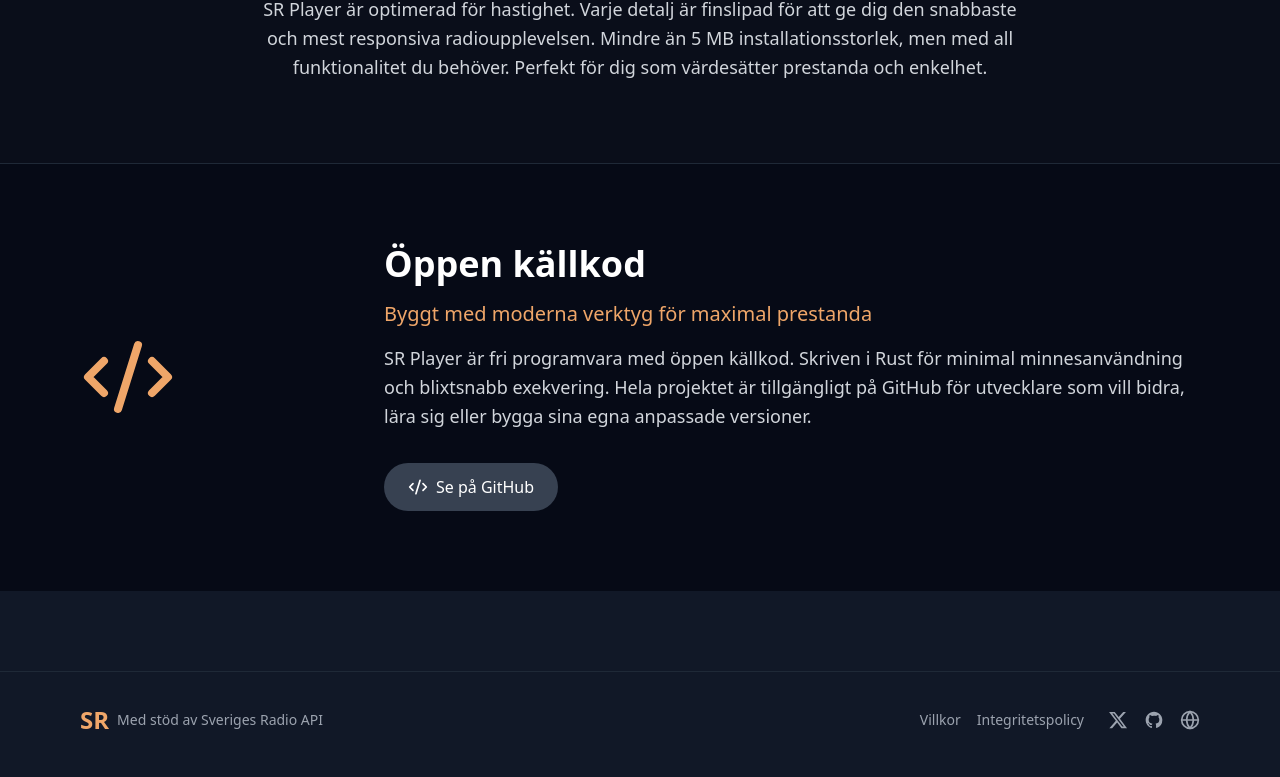
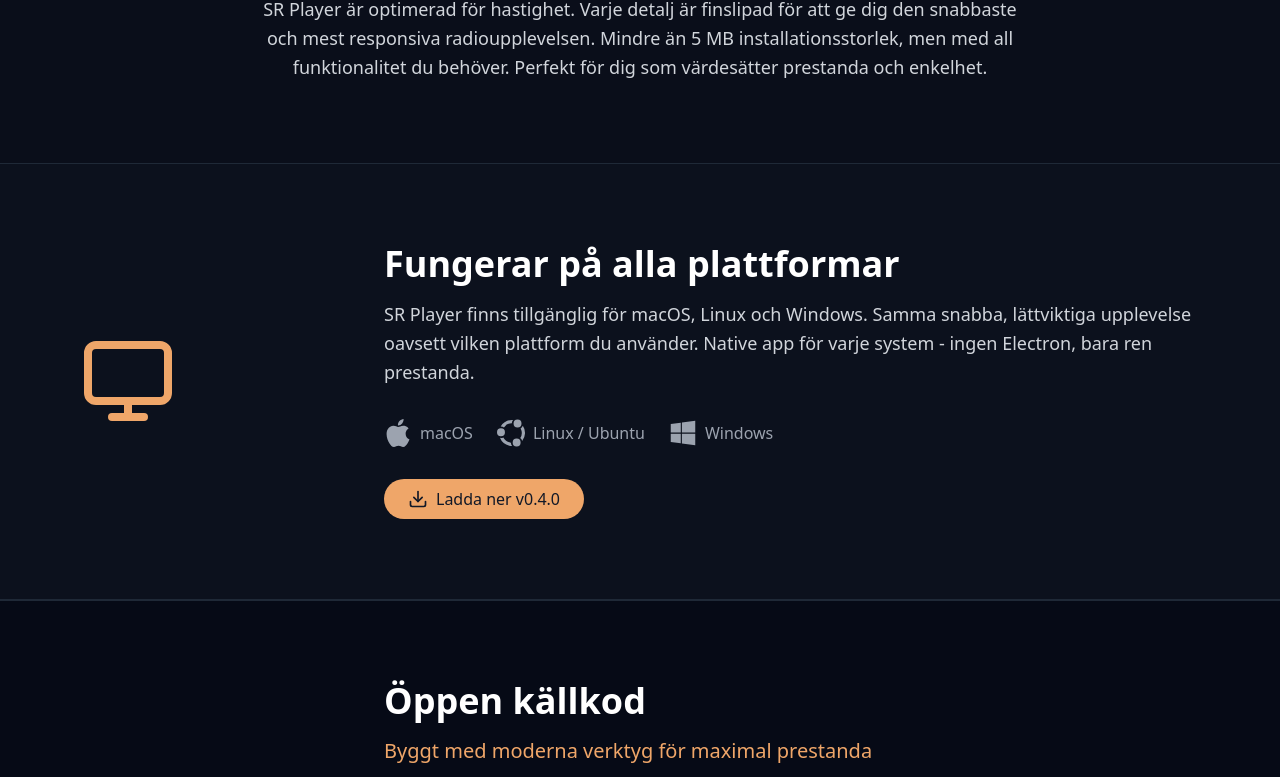
Before and after one commit to wlinds/React-Vite-Web-Template-2024, a React (Vite) app: page / in a window 1280 px wide. Shown: the part 1012-1789 px from the top of the page. Built offline with nearby package versions, Linux system fonts and the light colour scheme.

Commit message:
bump download version to 0.4.0, add cross-platform section

```diff
--- a/package.json
+++ b/package.json
@@ -16,6 +16,7 @@
     "react": "^18.3.1",
     "react-dom": "^18.3.1",
     "react-i18next": "^16.2.4",
+    "react-icons": "^5.5.0",
     "react-router-dom": "^6.27.0"
   },
   "devDependencies": {
--- a/src/components/PortalLanding.jsx
+++ b/src/components/PortalLanding.jsx
@@ -1,5 +1,7 @@
 // PortalLanding.jsx
-import { Zap, HardDrive, Gauge, Leaf, Download, Code2 } from 'lucide-react';
+import { Zap, HardDrive, Gauge, Leaf, Download, Code2, Monitor } from 'lucide-react';
+import { SiApple, SiUbuntu } from 'react-icons/si';
+import { FaWindows } from 'react-icons/fa';
 import { useTranslation } from 'react-i18next';
 import Header from './Header';
 
@@ -128,6 +130,46 @@
         </div>
       </div>
 
+      {/* Cross-Platform Section */}
+      <div className="bg-gray-900/30 border-y border-gray-800">
+        <div className="max-w-6xl mx-auto px-4 py-12 lg:py-20">
+          <div className="flex flex-col lg:flex-row lg:items-center gap-8">
+            <div className="lg:w-1/4 flex justify-center lg:justify-start">
+              <Monitor className="w-24 h-24 text-brand-400" />
+            </div>
+            <div className="lg:w-3/4 space-y-4">
+              <h2 className="text-3xl lg:text-4xl font-bold">{t('crossplatform.title')}</h2>
+              <p className="text-gray-300 text-lg leading-relaxed">
+                {t('crossplatform.description')}
+              </p>
+              <div className="flex gap-6 pt-4">
+                <div className="flex items-center gap-2 text-gray-400">
+                  <SiApple className="w-7 h-7" />
+                  <span className="font-medium">macOS</span>
+                </div>
+                <div className="flex items-center gap-2 text-gray-400">
+                  <SiUbuntu className="w-7 h-7" />
+                  <span className="font-medium">Linux / Ubuntu</span>
+                </div>
+                <div className="flex items-center gap-2 text-gray-400">
+                  <FaWindows className="w-7 h-7" />
+                  <span className="font-medium">Windows</span>
+                </div>
+              </div>
+              <div className="pt-4 flex justify-left">
+                <button
+                  onClick={handleDownload}
+                  className="bg-brand-400 text-gray-900 px-6 py-2 rounded-full font-medium hover:bg-brand-500 transition-colors inline-flex items-center gap-2"
+                >
+                  <Download className="w-5 h-5" />
+                  {t('hero.cta.download')}
+                </button>
+              </div>
+            </div>
+          </div>
+        </div>
+      </div>
+
       {/* Developer Section */}
       <div className="bg-gray-950/50 border-t border-gray-800">
         <div className="max-w-6xl mx-auto px-4 py-12 lg:py-20">
--- a/src/i18n.js
+++ b/src/i18n.js
@@ -8,7 +8,7 @@
       "hero.title": "SR Player",
       "hero.subtitle": "Blixtsnabb radio från Sveriges Radio",
       "hero.description": "Sveriges snabbaste radiospelare. Startar på under en sekund. Alla kanaler från Sveriges Radio i kristallklar ljudkvalitet, paketerat i en ultralätt app som tar mindre än 5 MB lagringsutrymme.",
-      "hero.cta.download": "Ladda ner v0.1.0",
+      "hero.cta.download": "Ladda ner v0.4.0",
       "hero.cta.learnMore": "Var med och utveckla på GitHub",
 
       // Features Section
@@ -20,6 +20,10 @@
       "feature3.description": "Blixtsnabb kanalväxling och responsiv design som fungerar perfekt även på äldre enheter.",
       "feature4.title": "Minimalt batteri",
       "feature4.description": "Optimerad för låg batterianvändning. Lyssna längre utan att ladda.",
+
+      // Cross-Platform Section
+      "crossplatform.title": "Fungerar på alla plattformar",
+      "crossplatform.description": "SR Player finns tillgänglig för macOS, Linux och Windows. Samma snabba, lättviktiga upplevelse oavsett vilken plattform du använder. Native app för varje system - ingen Electron, bara ren prestanda.",
 
       // About Section
       "about.title": "Sveriges lättaste radiospelare",
@@ -79,7 +83,7 @@
       "hero.title": "SR Player",
       "hero.subtitle": "Lightning-fast radio from Swedish Radio",
       "hero.description": "Sweden's fastest radio player. Launches in under a second. All Swedish Radio channels in crystal-clear audio, packed in an ultra-lightweight app taking less than 5 MB storage.",
-      "hero.cta.download": "Download v0.1.0",
+      "hero.cta.download": "Download v0.4.0",
       "hero.cta.learnMore": "Contribute on GitHub",
 
       // Features Section
@@ -91,6 +95,10 @@
       "feature3.description": "Lightning-fast channel switching and responsive design that works perfectly even on older devices.",
       "feature4.title": "Minimal battery",
       "feature4.description": "Optimized for low battery consumption. Listen longer without charging.",
+
+      // Cross-Platform Section
+      "crossplatform.title": "Works on all platforms",
+      "crossplatform.description": "SR Player is available for macOS, Linux, and Windows. The same fast, lightweight experience regardless of which platform you use. Native app for each system - no Electron, just pure performance.",
 
       // About Section
       "about.title": "Sweden's lightest radio player",
```
Also changed, not shown: 1 other file (tests, documents, lock files or other folders).
